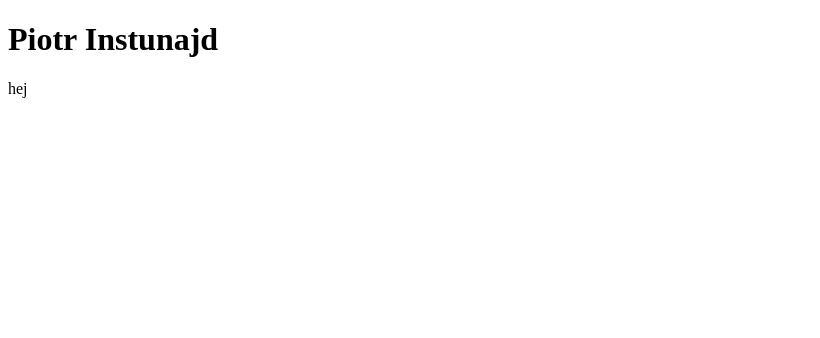
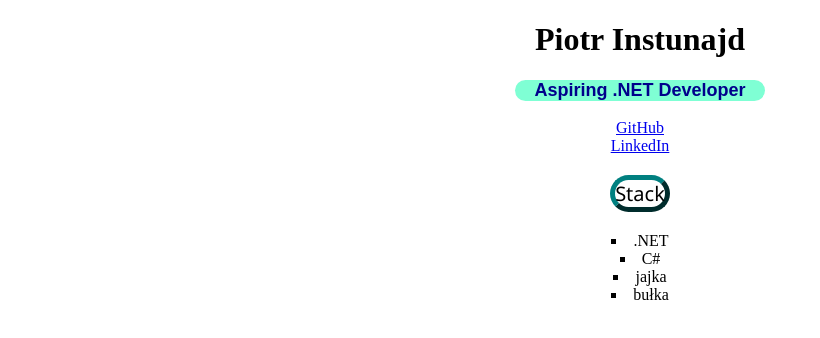
Before and after one commit to PiotrInstunajd/PiotrInstunajd.github.io, a plain HTML site: page index.html in a window 1280 px wide. Shown: the whole page, without its empty margins (0-820 px from the left). Drawn offline with Linux system fonts and the light colour scheme.

Commit message:
Title, Stack, Links raw

```diff
--- a/index.html
+++ b/index.html
@@ -1,8 +1,22 @@
 <!DOCTYPE html>
     <head>
-        <h1>Piotr Instunajd</h1>
+        <link rel="stylesheet" href="style.css">
         <body>
-            <p>hej</p>
+            <h1>Piotr Instunajd</h1>
+            <p id="job"><strong>Aspiring .NET Developer</strong></p>
+            <!-- <p>test1</p>
+            <p>test2</p> -->
+            <a href="https://www.github.com/PiotrInstunajd">GitHub</a>
             <br>
+            <a href="https://www.linkedin.com/PiotrInstunajd">LinkedIn</a>
+            <br>
+
+        <ol id="stack">Stack</ol>
+            <li>.NET</li>
+            <li>C#</li>
+            <li>jajka</li>
+            <li>bułka</li>
+        </ol>
+
         </body>
     </head>
--- /dev/null
+++ b/style.css
@@ -0,0 +1,35 @@
+body {
+    text-align: center;
+    margin: auto;
+}
+li {
+    list-style: square;
+    text-align: center;
+
+}
+p {
+    font-family: Arial, Helvetica, sans-serif;
+    font-size: large;
+    margin-left: auto;
+    margin-right: auto;
+    color:darkblue;
+}
+#job {
+    width: 250px;
+    border-radius: 50px;
+    text-align: center;
+    background-position: center;
+    background-color: aquamarine;
+}
+#stack {
+    width: 50px;
+    margin-left: auto;
+    margin-right: auto;
+    border: solid 5px;
+    border-radius: 50px;
+    border-color: teal;
+    border-style: outset;
+    padding: 0%;
+    font-size: 20px;
+    font-family:'Segoe UI', Tahoma, Geneva, Verdana, sans-serif;
+}
```
Also changed, not shown: script.js (added).
